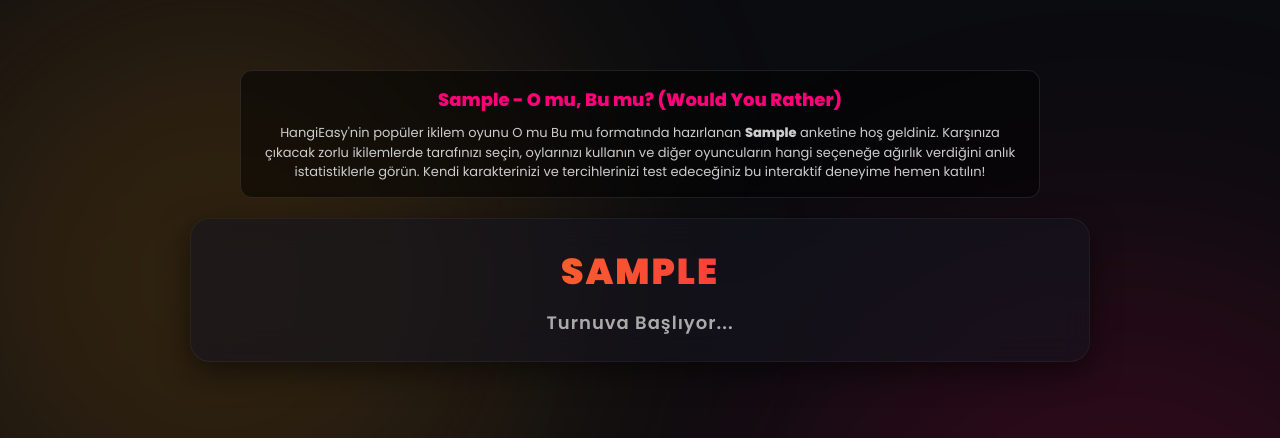
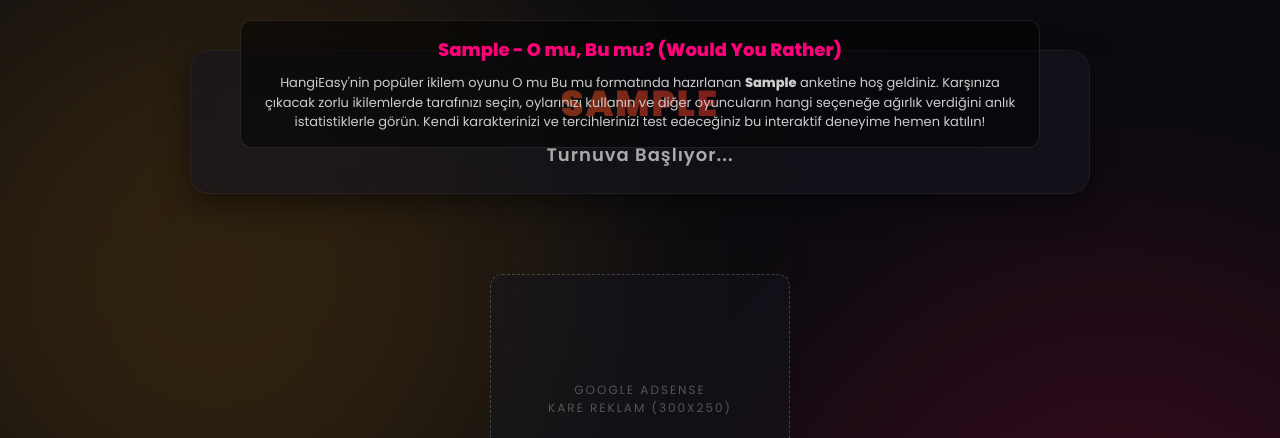
Before and after one commit to onurcakal0/hangieasy-game, a Flask app: template templates/omu_bumu.html in a window 1280 px wide. Shown: the top 438 px of the page. Run offline with Flask 3, Linux system fonts and the light colour scheme; tables that the repository leaves empty hold one stand-in row (values such as "Sample post"); the template is opened without the code that fills it: values that come from a table or form of the project are taken from there, most other values are stand-ins (such as "Sample title", 1, 10 or a date in 2020); some libraries are stand-ins or nearby versions.

Commit message:
UI patch: Move SEO container to the top of game pages

```diff
--- a/templates/kim_milyoner.html
+++ b/templates/kim_milyoner.html
@@ -212,7 +212,7 @@
 </head>
 <body>
     <!-- SEO İÇERİK KUTUSU (AdSense Botları İçin) -->
-    <div class="seo-container" style="max-width: 800px; margin: 20px auto; padding: 15px; background: rgba(0,0,0,0.5); border: 1px solid rgba(255,255,255,0.1); border-radius: 12px; text-align: center;">
+    <div class="seo-container" style="position: absolute; top: 20px; left: 50%; transform: translateX(-50%); width: 90%; max-width: 800px; padding: 15px; background: rgba(0,0,0,0.5); border: 1px solid rgba(255,255,255,0.1); border-radius: 12px; text-align: center; z-index: 10;">
         <h1 style="font-size: 18px; color: #f1c40f; margin-bottom: 10px;">{{ oyun_basligi }} - Kim Milyoner Olmak İster Testi</h1>
         <p style="font-size: 13px; color: #ccc; line-height: 1.5;">Efsanevi Kim Milyoner Olmak İster formatının heyecanını HangiEasy üzerinden <strong>{{ oyun_basligi }}</strong> testiyle yaşayın. Yarı yarıya, telefon ve seyirciye sor gibi klasik jokerlerinizi stratejik olarak kullanın, 15 soruyu başarıyla geçerek 100.000 HE-Coin büyük ödülüne ulaşın. Genel kültürünüzü ve soğukkanlılığınızı test edeceğiniz bu benzersiz yarışmaya hemen başlayın!</p>
     </div>
--- a/templates/klasik_test.html
+++ b/templates/klasik_test.html
@@ -189,7 +189,7 @@
 </head>
 <body>
     <!-- SEO İÇERİK KUTUSU (AdSense Botları İçin) -->
-    <div class="seo-container" style="max-width: 800px; margin: 20px auto; padding: 15px; background: rgba(0,0,0,0.5); border: 1px solid rgba(255,255,255,0.1); border-radius: 12px; text-align: center;">
+    <div class="seo-container" style="position: absolute; top: 20px; left: 50%; transform: translateX(-50%); width: 90%; max-width: 800px; padding: 15px; background: rgba(0,0,0,0.5); border: 1px solid rgba(255,255,255,0.1); border-radius: 12px; text-align: center; z-index: 10;">
         <h1 style="font-size: 18px; color: #00f2fe; margin-bottom: 10px;">{{ oyun_basligi }} - Klasik Bilgi Yarışması</h1>
         <p style="font-size: 13px; color: #ccc; line-height: 1.5;">HangiEasy platformunda hazırlanan bu özel testte, <strong>{{ oyun_basligi }}</strong> konusu üzerine eğlenceli ve öğretici bir bilgi yarışması deneyimi yaşayacaksınız. Soruları dikkatle okuyun, en hızlı şekilde doğru şıkkı seçin ve puanları toplayarak liderlik tablosuna adınızı yazdırın. Zekanızı test etmeye hazırsanız başlayalım!</p>
     </div>
--- a/templates/omu_bumu.html
+++ b/templates/omu_bumu.html
@@ -132,7 +132,7 @@
 </head>
 <body>
     <!-- SEO İÇERİK KUTUSU (AdSense Botları İçin) -->
-    <div class="seo-container" style="max-width: 800px; margin: 20px auto; padding: 15px; background: rgba(0,0,0,0.5); border: 1px solid rgba(255,255,255,0.1); border-radius: 12px; text-align: center;">
+    <div class="seo-container" style="position: absolute; top: 20px; left: 50%; transform: translateX(-50%); width: 90%; max-width: 800px; padding: 15px; background: rgba(0,0,0,0.5); border: 1px solid rgba(255,255,255,0.1); border-radius: 12px; text-align: center; z-index: 10;">
         <h1 style="font-size: 18px; color: #ff007a; margin-bottom: 10px;">{{ oyun_basligi }} - O mu, Bu mu? (Would You Rather)</h1>
         <p style="font-size: 13px; color: #ccc; line-height: 1.5;">HangiEasy'nin popüler ikilem oyunu O mu Bu mu formatında hazırlanan <strong>{{ oyun_basligi }}</strong> anketine hoş geldiniz. Karşınıza çıkacak zorlu ikilemlerde tarafınızı seçin, oylarınızı kullanın ve diğer oyuncuların hangi seçeneğe ağırlık verdiğini anlık istatistiklerle görün. Kendi karakterinizi ve tercihlerinizi test edeceğiniz bu interaktif deneyime hemen katılın!</p>
     </div><div id="coin-bildirim">🪙 <span>+10 HE-Coin Kazandın!</span></div>
--- a/templates/piksel_avcisi.html
+++ b/templates/piksel_avcisi.html
@@ -62,7 +62,7 @@
 </head>
 <body>
     <!-- SEO İÇERİK KUTUSU (AdSense Botları İçin) -->
-    <div class="seo-container" style="max-width: 800px; margin: 20px auto; padding: 15px; background: rgba(0,0,0,0.5); border: 1px solid rgba(255,255,255,0.1); border-radius: 12px; text-align: center;">
+    <div class="seo-container" style="position: absolute; top: 20px; left: 50%; transform: translateX(-50%); width: 90%; max-width: 800px; padding: 15px; background: rgba(0,0,0,0.5); border: 1px solid rgba(255,255,255,0.1); border-radius: 12px; text-align: center; z-index: 10;">
         <h1 style="font-size: 18px; color: #f39c12; margin-bottom: 10px;">{{ oyun_basligi }} - Piksel Avcısı Oyunu</h1>
         <p style="font-size: 13px; color: #ccc; line-height: 1.5;">HangiEasy'nin görsel zekanızı zorlayan Piksel Avcısı formatında <strong>{{ oyun_basligi }}</strong> konusu üzerine rekabet ediyorsunuz. Bulanık görseller yavaş yavaş netleşirken, resmin ne olduğunu en kısa sürede tahmin edin ve maksimum puanı toplayın. Hızlı karar verme ve görsel hafıza becerilerinizi geliştirmek için hemen teste başlayın!</p>
     </div><div id="coin-bildirim">🪙 <span>+10 HE-Coin Kazandın!</span></div>
--- a/templates/sesli_quiz.html
+++ b/templates/sesli_quiz.html
@@ -64,7 +64,7 @@
 </head>
 <body>
     <!-- SEO İÇERİK KUTUSU (AdSense Botları İçin) -->
-    <div class="seo-container" style="max-width: 800px; margin: 20px auto; padding: 15px; background: rgba(0,0,0,0.5); border: 1px solid rgba(255,255,255,0.1); border-radius: 12px; text-align: center;">
+    <div class="seo-container" style="position: absolute; top: 20px; left: 50%; transform: translateX(-50%); width: 90%; max-width: 800px; padding: 15px; background: rgba(0,0,0,0.5); border: 1px solid rgba(255,255,255,0.1); border-radius: 12px; text-align: center; z-index: 10;">
         <h1 style="font-size: 18px; color: #ff007a; margin-bottom: 10px;">{{ oyun_basligi }} - Müzik ve Sesli Quiz</h1>
         <p style="font-size: 13px; color: #ccc; line-height: 1.5;">HangiEasy'nin en eğlenceli müzik testlerinden biri olan <strong>{{ oyun_basligi }}</strong> oyununa hoş geldiniz. Bu testte duyduğunuz sesleri ve şarkıları analiz edip en doğru şıkkı bulmaya çalışacaksınız. İşitsel zekanızı ve müzik bilginizi test ederek yüksek skorlar elde etmeye hemen başlayın!</p>
     </div>
```
